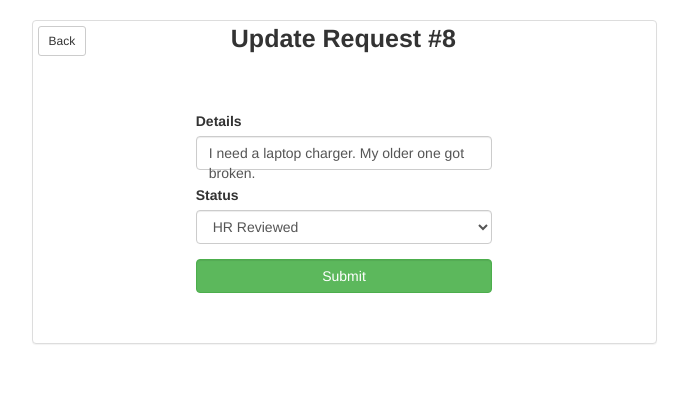
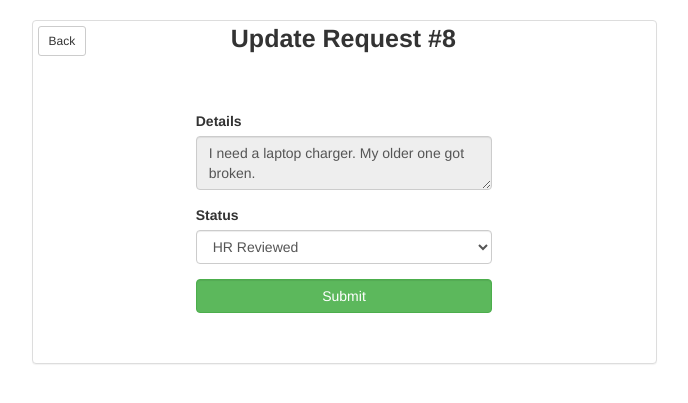
Before and after one commit to Suja-Uddin/Simple-HR, a Django app: template hr_app/templates/request-update.html in a window 1280 px wide. Shown: the part 52-455 px from the top of the page, without its empty margins (296-984 px from the left). Run offline with Django 3.2, Linux system fonts and the light colour scheme; the template is opened without the code that fills it: values that come from a table or form of the project are taken from there, others are empty; data comes from the database, SQL or seed files in the repository; both versions use the stored data as it was after the commit; some libraries are stand-ins or nearby versions.

Commit message:
disabled textarea to hold request for hr,manager

```diff
--- a/hr_app/templates/request-update.html
+++ b/hr_app/templates/request-update.html
@@ -22,7 +22,7 @@
                     {% else %}
                         <div class="form-group">
                             <label for="details">Details</label>
-                            <span name="details" class="form-control">{{ req.details }}</span>
+                            <textarea name="details" class="form-control" disabled="disabled">{{ req.details }}</textarea>
                         </div>
                         <div class="form-group">
                             <label for="requestStatus">Status</label>
```
Also changed, not shown: db.sqlite3.
